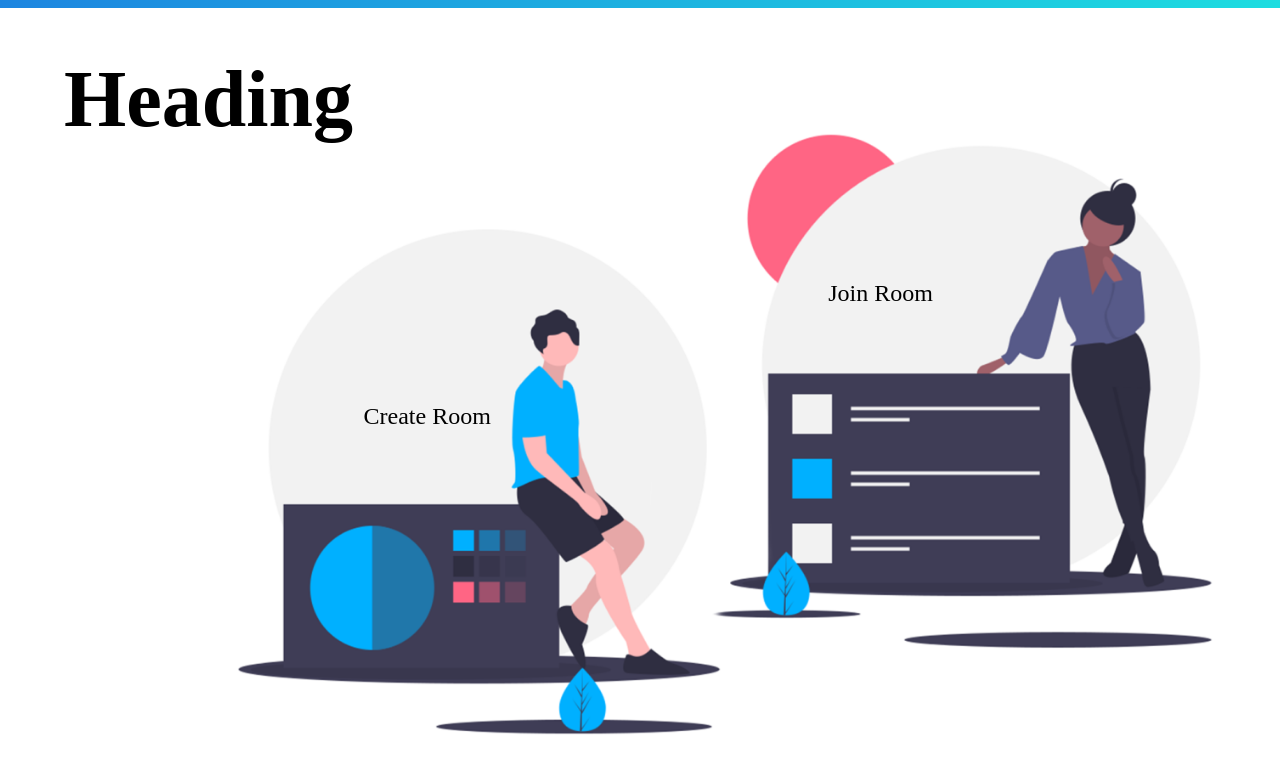
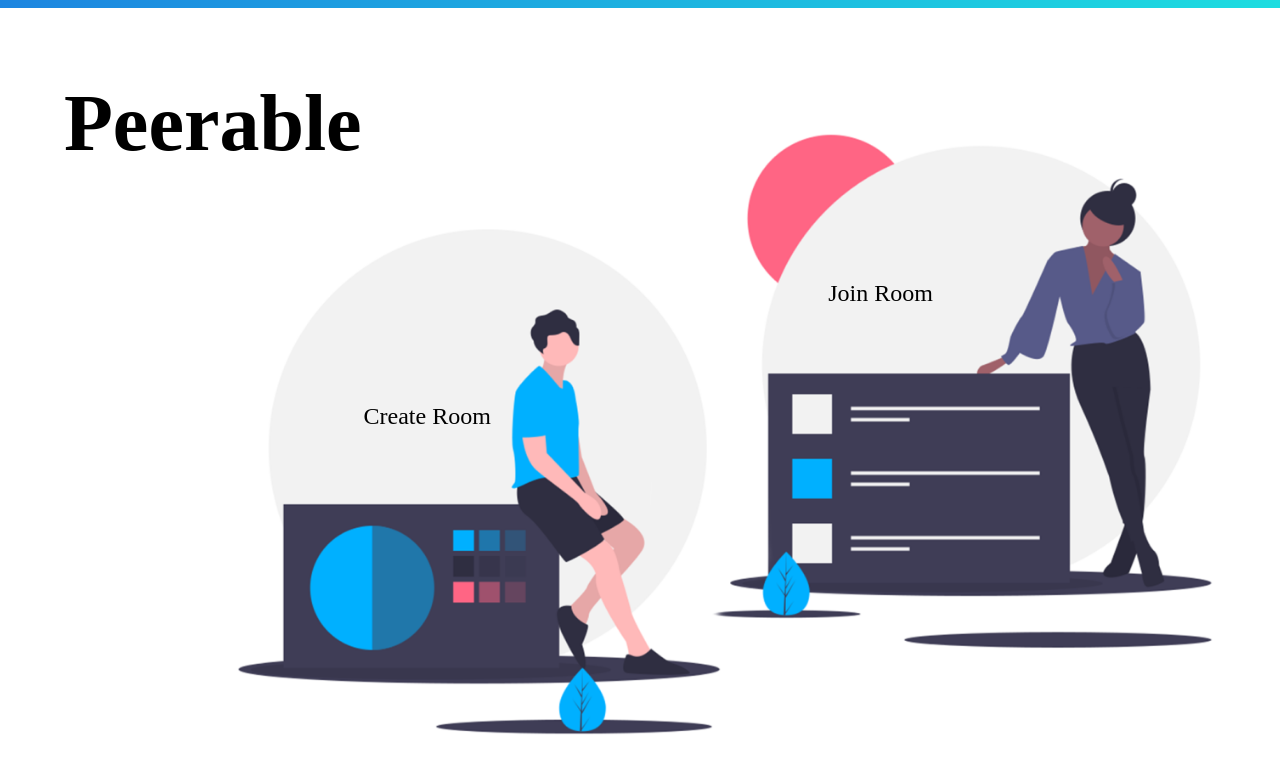
Before and after one commit to jjjding2/Peerify, a React (Create React App) app: page / in a window 1280 px wide. Shown: the top 772 px of the page. Built offline with nearby package versions, Linux system fonts and the light colour scheme; no server answers; a web font is replaced by a local one.

Commit message:
changed website title/description + set home name

```diff
--- a/public/index.html
+++ b/public/index.html
@@ -7,7 +7,7 @@
     <meta name="theme-color" content="#000000" />
     <meta
       name="description"
-      content="Web site created using create-react-app"
+      content=""
     />
     <link rel="apple-touch-icon" href="%PUBLIC_URL%/logo192.png" />
     <!--
@@ -24,7 +24,7 @@
       work correctly both with client-side routing and a non-root public URL.
       Learn how to configure a non-root public URL by running `npm run build`.
     -->
-    <title>React App</title>
+    <title>Peerable</title>
   </head>
   <body>
     <noscript>You need to enable JavaScript to run this app.</noscript>
--- a/src/pages/CreateRoom/CreateRoom.js
+++ b/src/pages/CreateRoom/CreateRoom.js
@@ -26,7 +26,7 @@ class CreateRoom extends React.Component {
         socket.emit('createId');
         socket.on('getId', id => {
             this.state.userID = id;
-            // console.log("MY ID IS " + id);
+            console.log("MY ID IS " + id);
         });
 
         this.create = this.create.bind(this);
--- a/src/pages/Home/Home.css
+++ b/src/pages/Home/Home.css
@@ -3,6 +3,7 @@
     font-family: 'Montserrat-Bold';
     font-size: 10vh;
     z-index: 3;
+    top: 3vh;
     left: 5vw;
     /* transform: translate(-50%,0); */
 }
--- a/src/pages/Home/Home.js
+++ b/src/pages/Home/Home.js
@@ -19,7 +19,7 @@ class Home extends React.Component {
     render() {
         return (
             <div>
-                <h1 className = 'title'> Heading </h1>
+                <h1 className = 'title'> Peerable </h1>
                 <div className = 'main-background'>
                     <div className = 'button' style = {{ left: '24%', top: '44%' }}>
                         <div className = 'bottom-bar'>
--- a/src/socket.js
+++ b/src/socket.js
@@ -1,6 +1,6 @@
 import socketIOClient from "socket.io-client";
 
-const ENDPOINT = "http://localhost:5000";
+const ENDPOINT = "http://138.197.129.190:5000";
 
 const socket = socketIOClient(ENDPOINT);
 
```
